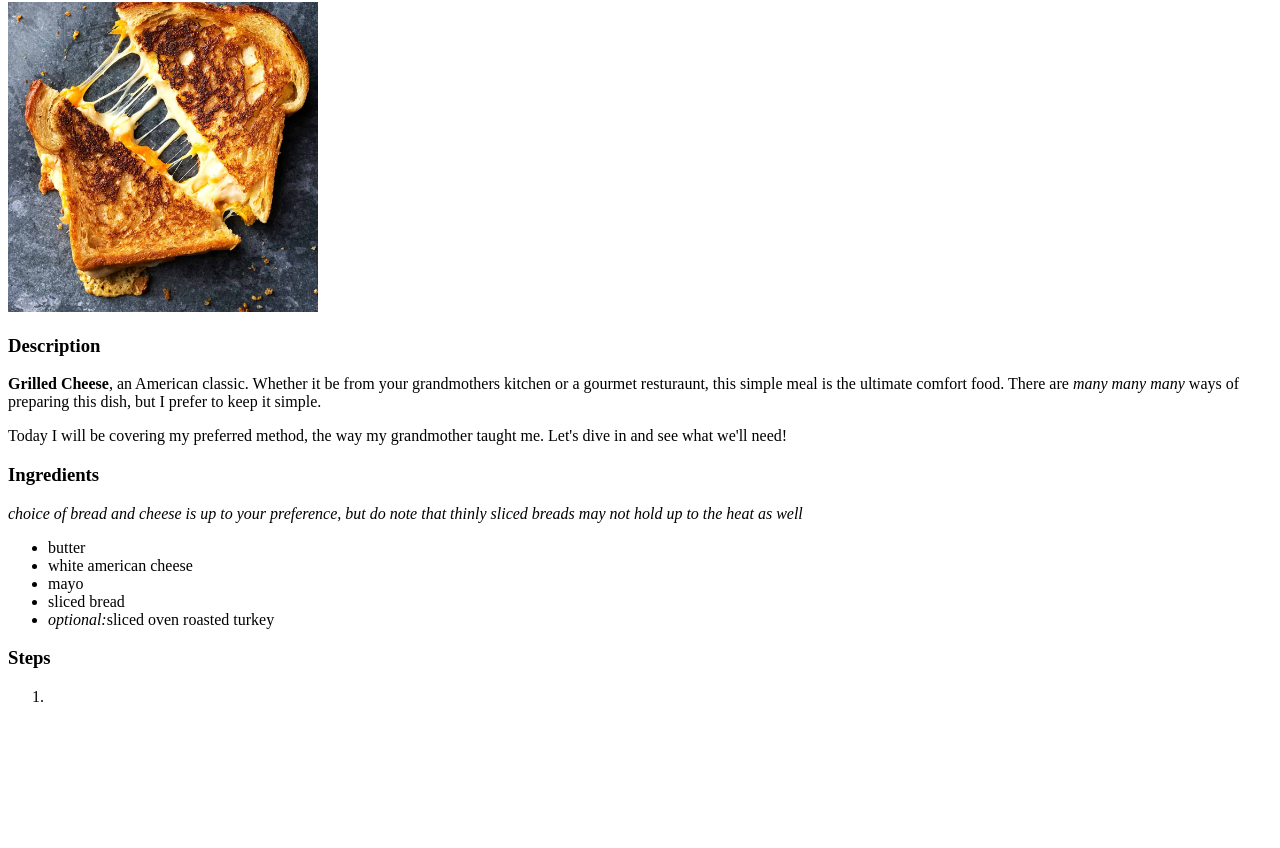
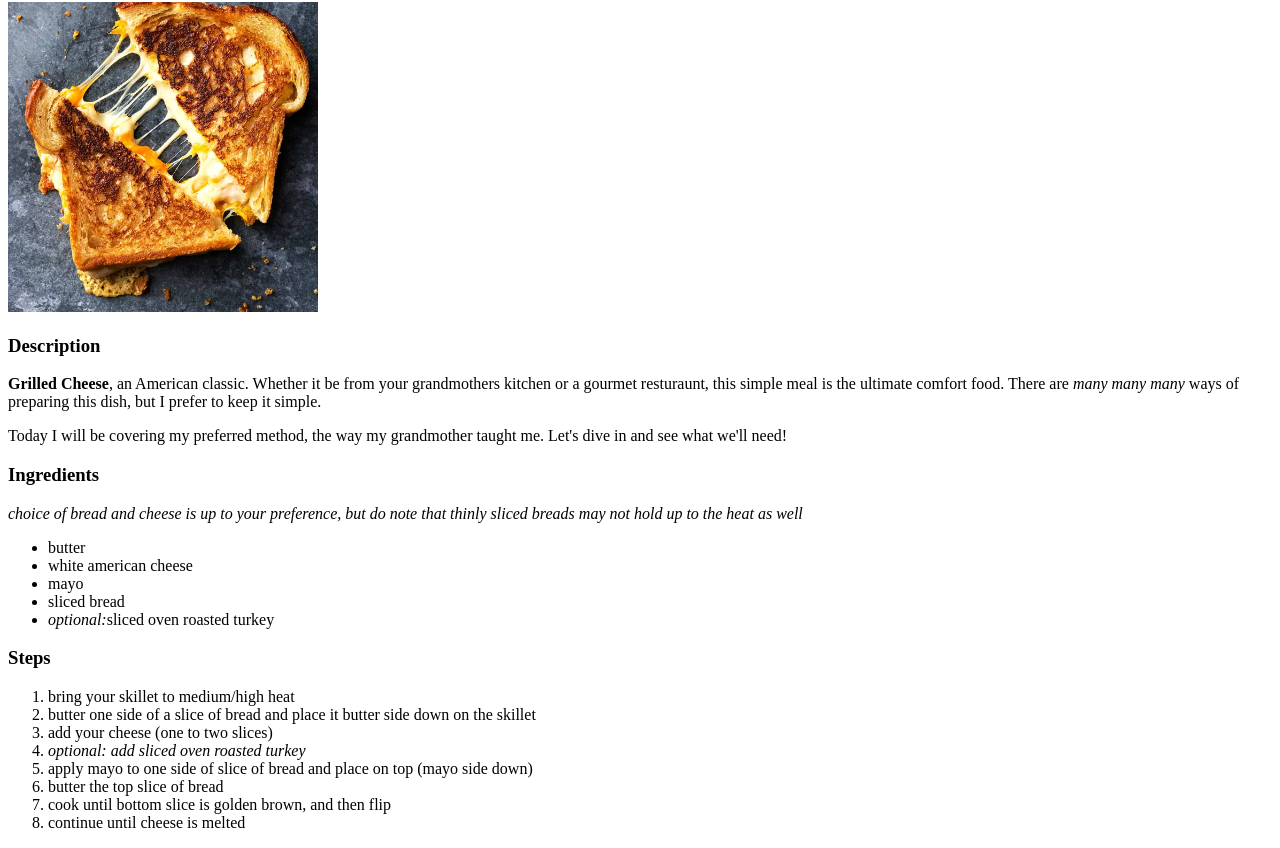
Before and after one commit to HabitualCarrot/odin-recipes, a plain HTML site: page recipes/grilled-cheese.html in a window 1280 px wide. Shown: the part 78-926 px from the top of the page. Before the commit the page ends 800 px from the top, so only its background shows below. Drawn offline with Linux system fonts and the light colour scheme.

Commit message:
Add steps section to grilled cheese page

```diff
--- a/recipes/grilled-cheese.html
+++ b/recipes/grilled-cheese.html
@@ -26,9 +26,14 @@
 
     <h3>Steps</h3>
         <ol>
-            <li></li>
-
-
+            <li>bring your skillet to medium/high heat</li>
+            <li>butter one side of a slice of bread and place it butter side down on the skillet</li>
+            <li>add your cheese (one to two slices)</li>
+            <li><em>optional: add sliced oven roasted turkey</em></li>
+            <li>apply mayo to one side of slice of bread and place on top (mayo side down)</li>
+            <li>butter the top slice of bread</li>
+            <li>cook until bottom slice is golden brown, and then flip</li>
+            <li>continue until cheese is melted</li>
         </ol>
 </body>
 </html>
```
